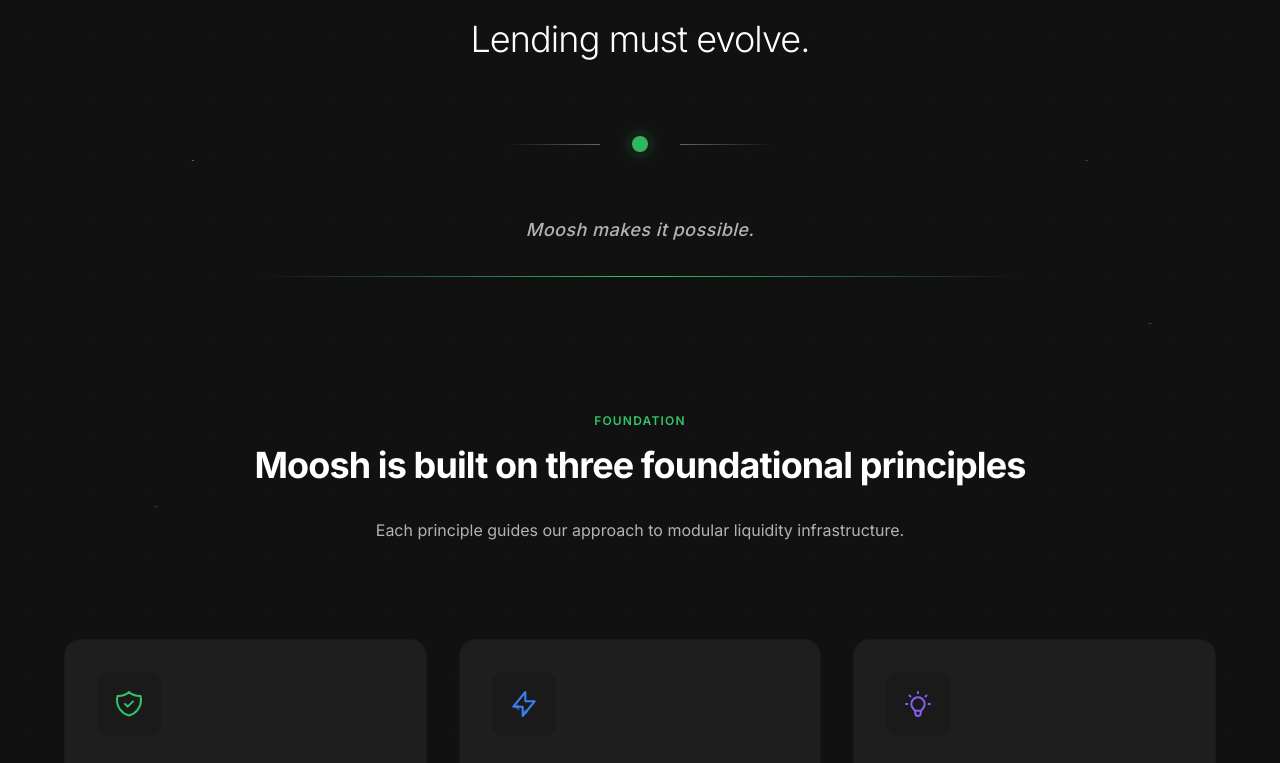
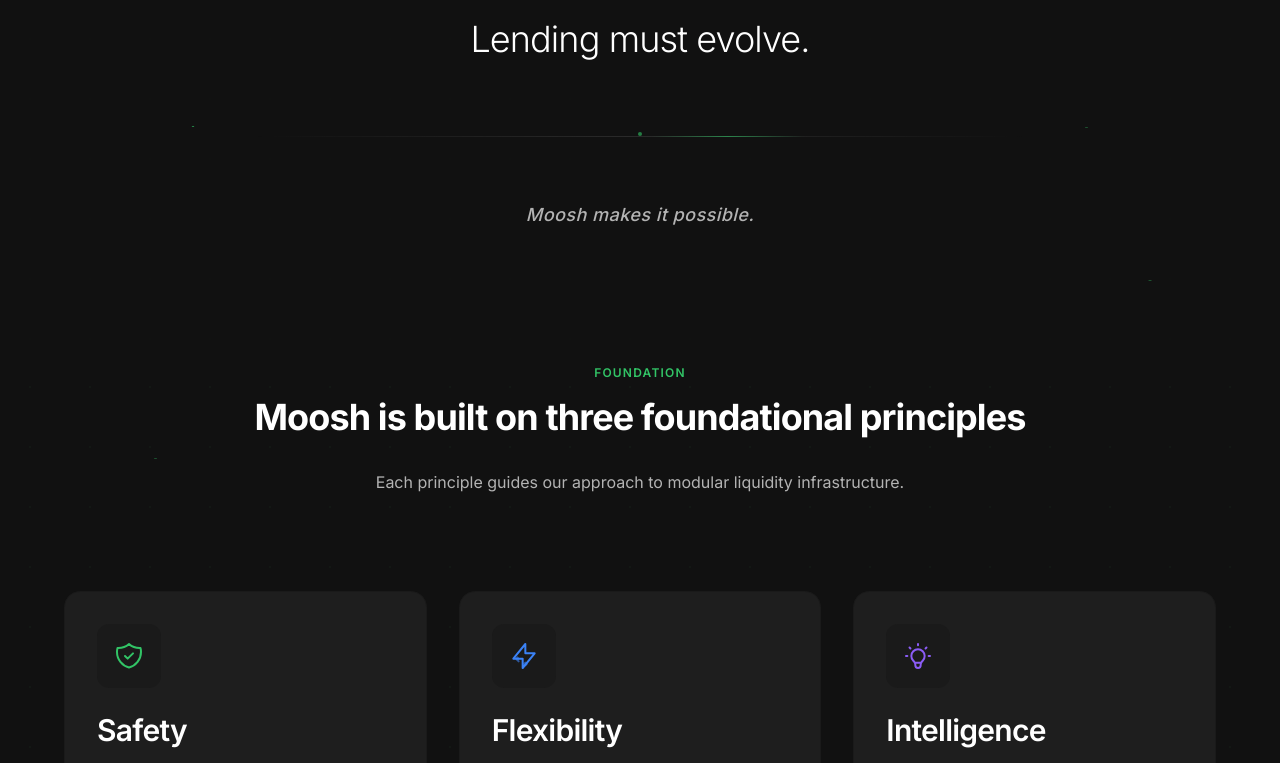
Before and after one commit to mooshprotocol/moosh-website, a Next.js app: page / in a window 1280 px wide. Shown: the part 1282-2045 px from the top of the page. Built offline with nearby package versions, Linux system fonts and the light colour scheme.

Commit message:
feat(i18n): add Discord label to English and Chinese translations; update footer and refine ManifestoSection aesthetics

```diff
--- a/messages/en.json
+++ b/messages/en.json
@@ -9,6 +9,7 @@
     "services": "Services",
     "contact": "Contact",
     "docs": "Docs",
+    "discord": "Discord",
     "twitter": "Twitter",
     "github": "GitHub"
   },
--- a/messages/zh.json
+++ b/messages/zh.json
@@ -9,6 +9,7 @@
     "services": "服务",
     "contact": "联系我们",
     "docs": "文档",
+    "discord": "Discord",
     "twitter": "推特",
     "github": "GitHub"
   },
--- a/src/components/ManifestoSection.tsx
+++ b/src/components/ManifestoSection.tsx
@@ -46,20 +46,27 @@ export default function ManifestoSection() {
             ))}
           </div>
 
-          {/* Enhanced Decorative Line */}
+          {/* Refined Divider - neutral line with subtle moving green highlight */}
           <m.div
-            className="flex items-center justify-center gap-8 mb-16"
-            initial={{ opacity: 0, scale: 0.8 }}
-            whileInView={{ opacity: 1, scale: 1 }}
-            transition={{ duration: 0.8, delay: 0.8 }}
+            className="relative my-16"
+            initial={{ opacity: 0 }}
+            whileInView={{ opacity: 1 }}
+            transition={{ duration: 0.8, delay: 0.6 }}
             viewport={{ once: true }}
           >
-            <div className="w-24 h-px bg-gradient-to-r from-transparent to-moosh-text-muted"></div>
-            <div className="relative">
-              <div className="w-4 h-4 bg-moosh-green rounded-full animate-pulse-slow shadow-glow-green"></div>
-              <div className="absolute inset-0 w-4 h-4 bg-moosh-green rounded-full animate-ping opacity-30"></div>
+            <div className="h-px w-full bg-gradient-to-r from-transparent via-moosh-text-muted/30 to-transparent"></div>
+            {/* moving highlight */}
+            <div className="absolute inset-0 overflow-hidden">
+              <m.div
+                className="absolute top-0 h-px bg-gradient-to-r from-transparent via-moosh-green/60 to-transparent"
+                style={{ width: '20%' }}
+                initial={{ left: '-20%' }}
+                animate={{ left: ['-20%', '100%'] }}
+                transition={{ duration: 4, repeat: Infinity, ease: 'linear' }}
+              />
             </div>
-            <div className="w-24 h-px bg-gradient-to-l from-transparent to-moosh-text-muted"></div>
+            {/* tiny center marker for visual anchor */}
+            <div className="absolute left-1/2 -translate-x-1/2 -top-1 w-1 h-1 rounded-full bg-moosh-green/60"></div>
           </m.div>
 
           {/* Enhanced Conclusion */}
@@ -73,14 +80,7 @@ export default function ManifestoSection() {
             {t('manifesto.conclusion', 'Moosh makes it possible.')}
           </m.p>
 
-          {/* Full-width divider line - outside the max-width container */}
-          <m.div
-            className="w-full h-px bg-gradient-to-r from-transparent via-moosh-green to-transparent mt-8"
-            initial={{ opacity: 0, scaleX: 0 }}
-            whileInView={{ opacity: 1, scaleX: 1 }}
-            transition={{ duration: 0.8, delay: 1.2 }}
-            viewport={{ once: true }}
-          ></m.div>
+          {/* Removed the previous strong green full-width divider for a more subtle aesthetic */}
         </div>
       </div>
     </section>
--- a/src/components/layout/Footer.tsx
+++ b/src/components/layout/Footer.tsx
@@ -15,6 +15,7 @@ export default function Footer() {
 
           {/* Navigation links - Right */}
           <nav className="flex flex-col md:flex-row gap-4 md:gap-8">
+            <FooterLink labelKey="navigation.discord" />
             <FooterLink labelKey="navigation.twitter" />
             <FooterLink labelKey="navigation.github" />
           </nav>
```
